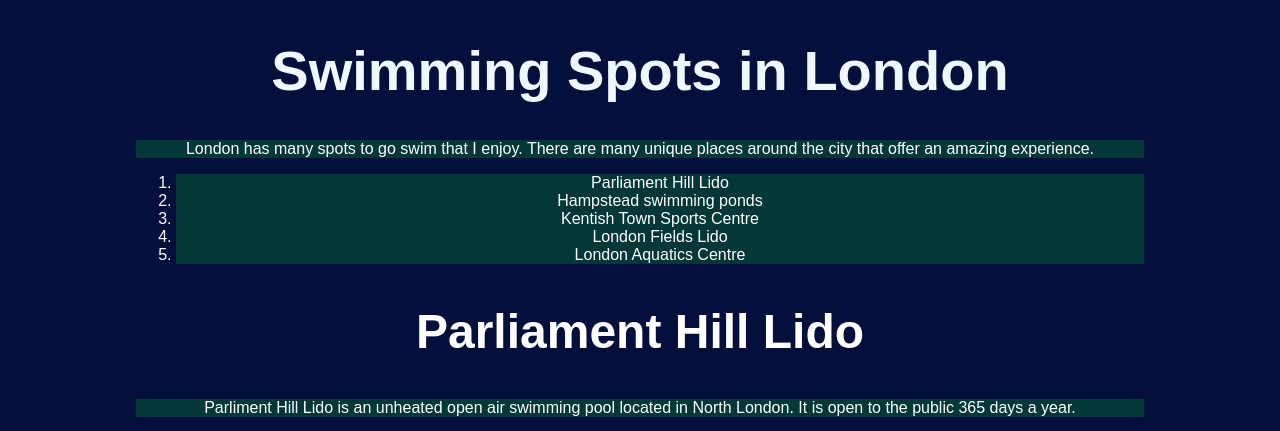
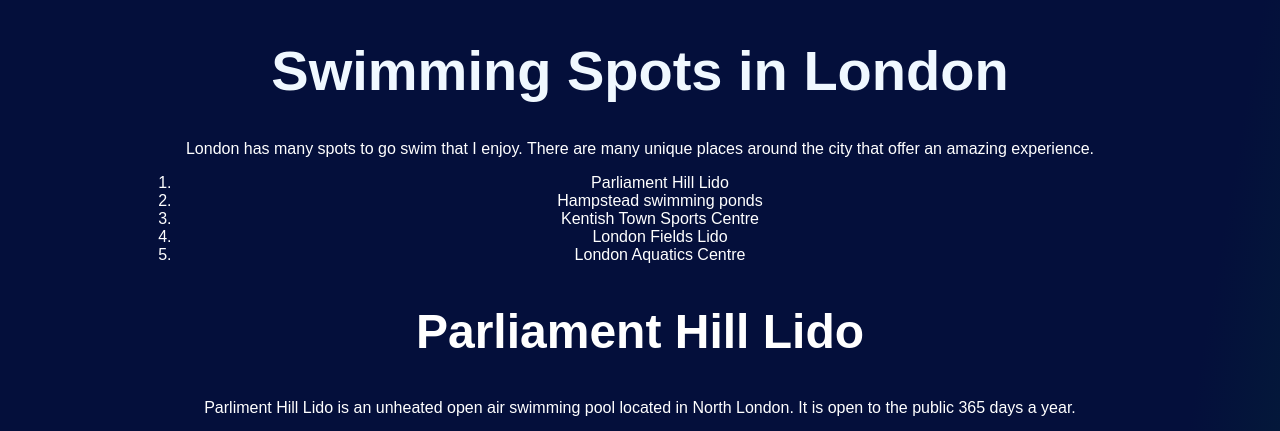
Before and after one commit to Feargh/Hobby-Page-Project, a plain HTML site: page index.html in a window 1280 px wide. Shown: the top 431 px of the page. Drawn offline with Linux system fonts and the light colour scheme.

Commit message:
Style changes

```diff
--- a/Stylesheet.css
+++ b/Stylesheet.css
@@ -1,8 +1,8 @@
 body {
     color: white;
-    background-color: rgb(4, 15, 59);
+    /* background-color: rgb(4, 15, 59); */
+    background: linear-gradient(100deg, rgb(4, 15, 59) 60%, rgb(4, 55, 55) 80%);
     text-align: center;
-    text: white;
     padding: 0 10%;
     font-family: sans-serif;
 }
@@ -14,9 +14,9 @@ h1 {
 h2 {
     font-size: 3em;
 }
-p, li {
+/* p, li {
     background-color: rgb(4, 55, 55);
-}
+} */
 img {
     width: 90%;
     height: auto;
```
